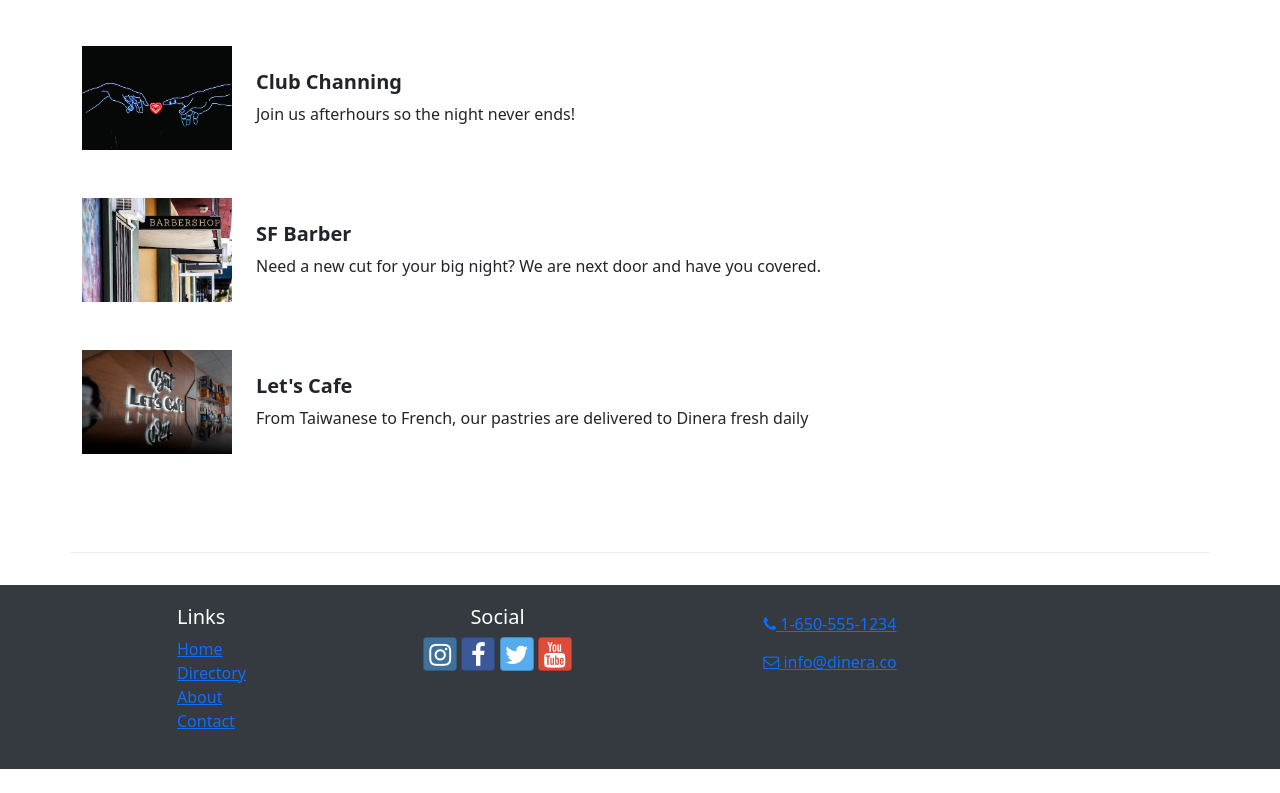
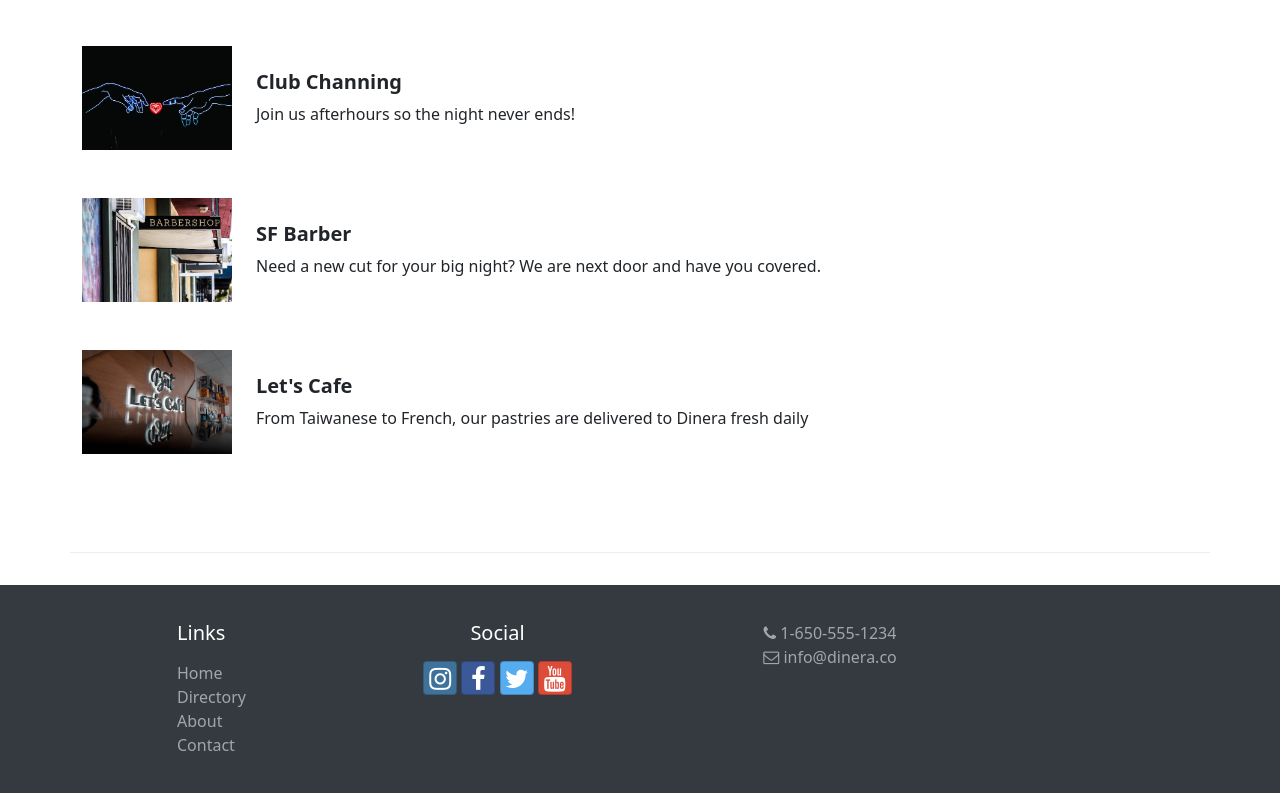
Before and after one commit to ashley-christensen/react-redux-dinera, a React (Create React App) app: page /about in a window 1280 px wide. Shown: the part 911-1704 px from the top of the page. Before the commit the page ends 1680 px from the top, so only its background shows below. Built offline with nearby package versions, Linux system fonts and the light colour scheme.

Commit message:
footer style

```diff
--- a/src/App.css
+++ b/src/App.css
@@ -34,6 +34,16 @@ h2 {
 	color: #fff;
 	padding: 20px 0;
 	margin-top: 2rem;
+}
+
+.footer-link {
+	color: rgba(255, 255, 255, 0.55);
+	text-decoration: none;
+}
+
+.footer-link:hover {
+	color: rgba(255, 255, 255, 0.75);
+	text-decoration: none;
 }
 
 .navbar-brand {
--- a/src/components/Footer.js
+++ b/src/components/Footer.js
@@ -7,24 +7,24 @@ const Footer = () => {
    <Container>
     <Row>
      <Col xs={{ size: 4, offset: 1 }} sm='2'>
-      <h5>Links</h5>
+      <h5 className='my-3'>Links</h5>
       <ul className='list-unstyled'>
        <li>
-        <Link to='/'>Home</Link>
+        <Link to='/' className='footer-link'>Home</Link>
        </li>
        <li>
-        <Link to='/directory'>Directory</Link>
+        <Link to='/directory' className='footer-link'>Directory</Link>
        </li>
        <li>
-        <Link to='/about'>About</Link>
+        <Link to='/about' className='footer-link'>About</Link>
        </li>
        <li>
-        <Link to='/contact'>Contact</Link>
+        <Link to='/contact' className='footer-link'>Contact</Link>
        </li>
       </ul>
      </Col>
      <Col xs='6' sm='3' className='text-center'>
-      <h5>Social</h5>
+      <h5 className='my-3'>Social</h5>
       <a
        className='btn btn-social-icon btn-instagram'
        href='http://instagram.com/'
@@ -50,10 +50,10 @@ const Footer = () => {
        <i className='fa fa-youtube' />
       </a>
      </Col>
-     <Col sm='4' className='text-center'>
+     <Col sm='4' className='text-center pt-3'>
       <a
        role='button'
-       className='btn btn-link'
+       className='footer-link mt-5'
        href='tel:+16505551234'
       >
        <i className='fa fa-phone' /> 1-650-555-1234
@@ -61,7 +61,7 @@ const Footer = () => {
       <br />
       <a
        role='button'
-       className='btn btn-link'
+       className='footer-link'
        href='mailto:notreal@notreal.co'
       >
        <i className='fa fa-envelope-o' /> info@dinera.co
--- a/src/pages/AboutPage.js
+++ b/src/pages/AboutPage.js
@@ -39,7 +39,7 @@ const AboutPage = () => {
                 <footer className='blockquote-footer'>
                   Danielle Tangrine,{' '}
                   <cite title='Source Title'>
-                    "The Heart of Taste" - The Chief Wanderer,
+                    "The Heart of Taste" - Chief Wanderer,
                     1977
                   </cite></footer>
               </blockquote>
```
